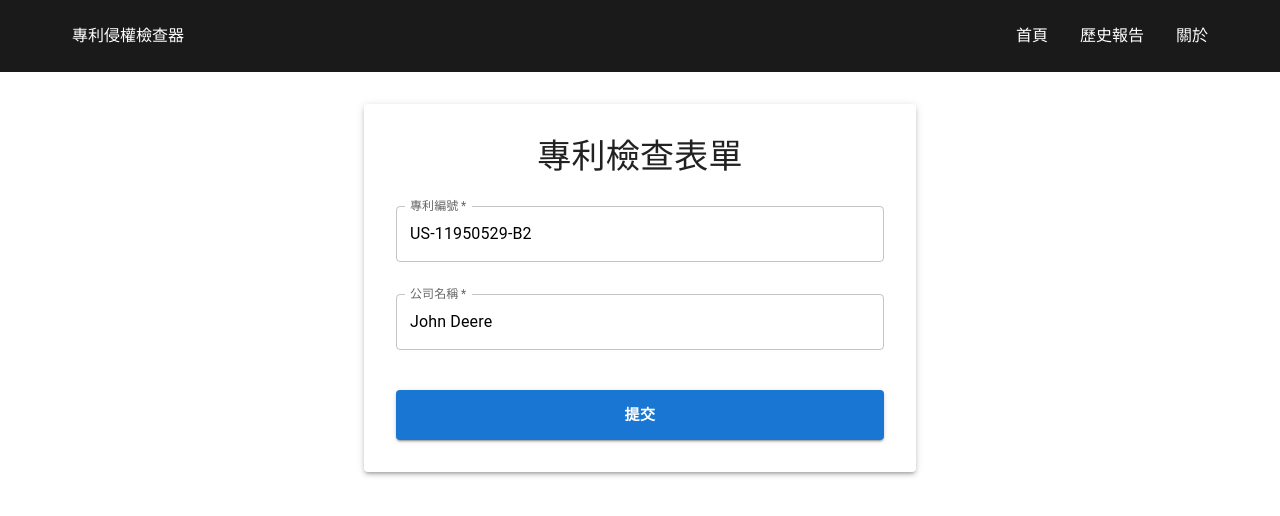
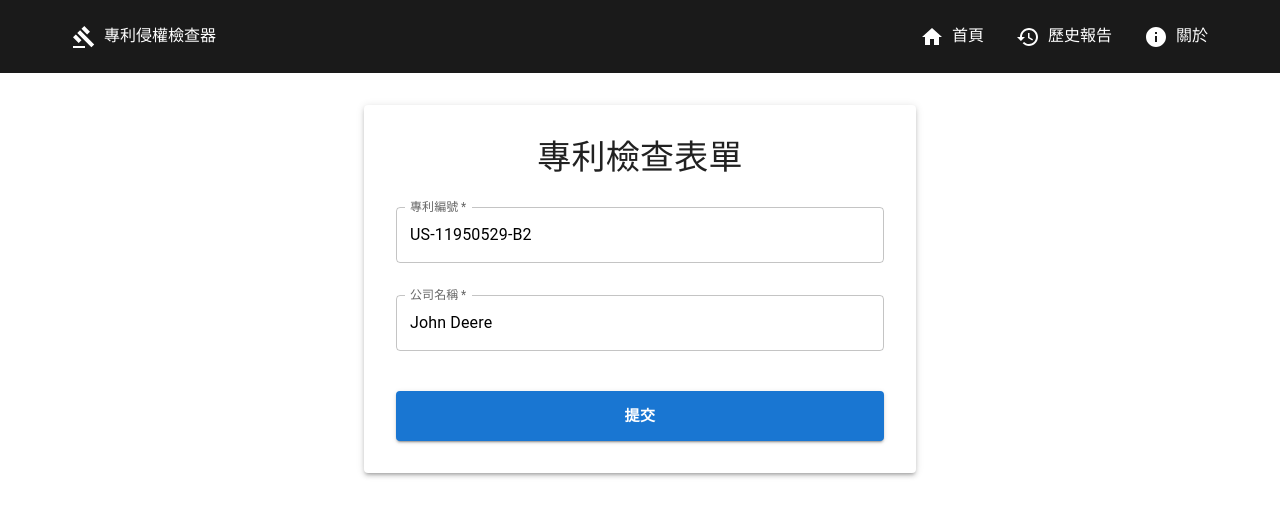
Before and after one commit to snowman12320/patent-infringement-checker, a Next.js app: page / in a window 1280 px wide. Shown: the top 516 px of the page. Built offline with nearby package versions, Linux system fonts and the light colour scheme.

Commit message:
feat: add icons to navbar links for improved navigation

```diff
--- a/src/components/Navbar.module.css
+++ b/src/components/Navbar.module.css
@@ -16,6 +16,7 @@
   color: white;
   text-decoration: none;
   padding: 0.5rem 1rem;
+  vertical-align:middle;
 }
 
 .navLink:hover {
--- a/src/components/Navbar.tsx
+++ b/src/components/Navbar.tsx
@@ -1,21 +1,29 @@
 import Link from 'next/link'
 import styles from './Navbar.module.css'
+import HomeIcon from '@mui/icons-material/Home'
+import HistoryIcon from '@mui/icons-material/History'
+import InfoIcon from '@mui/icons-material/Info'
+import GavelIcon from '@mui/icons-material/Gavel'
 
 const Navbar = () => {
   return (
     <nav className={styles.navbar}>
       <div className={styles.navContainer}>
         <Link href="/" className={styles.navLink}>
+          <GavelIcon sx={{ mr: 1 }} />
           專利侵權檢查器
         </Link>
         <div>
           <Link href="/" className={styles.navLink}>
+            <HomeIcon sx={{ mr: 1 }} />
             首頁
           </Link>
           <Link href="/reports" className={styles.navLink}>
+            <HistoryIcon sx={{ mr: 1 }} />
             歷史報告
           </Link>
           <Link href="/about" className={styles.navLink}>
+            <InfoIcon sx={{ mr: 1 }} />
             關於
           </Link>
         </div>
```
